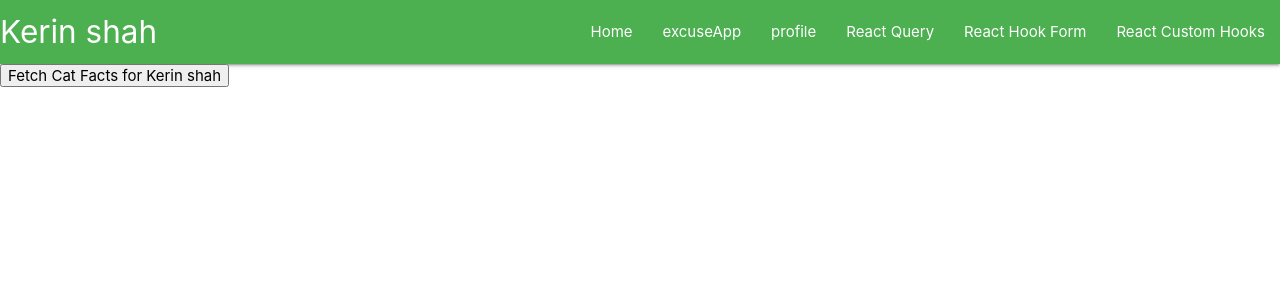
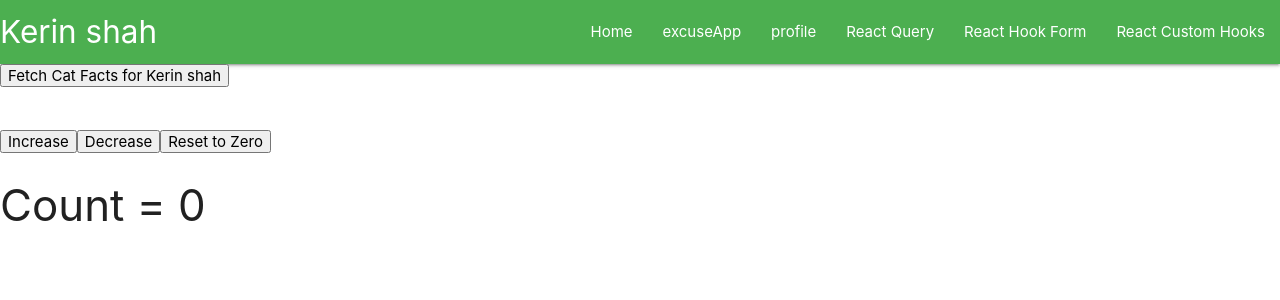
Before and after one commit to kerinshah3/react-practice, a React (Create React App) app: page / in a window 1280 px wide. Shown: the top 300 px of the page. Built offline with nearby package versions, Linux system fonts and the light colour scheme.

Commit message:
use reducer with simple object

```diff
--- a/src/component/api-call/AxiosFetchAPIData.js
+++ b/src/component/api-call/AxiosFetchAPIData.js
@@ -1,6 +1,7 @@
 import React, {useContext, useState} from "react";
 import Axios from "axios";
 import {AppContext} from "../../App";
+import UseReducerHook from "../react-hooks/use-reducer/UseReducerHook";
 
 export default function AxiosFetchAPIData() {
     const {userName}  = useContext(AppContext)
@@ -23,6 +24,7 @@ export default function AxiosFetchAPIData() {
             <button onClick={fetchData}>Fetch Cat Facts for {userName}</button>
             <h1>{fact}</h1>
             <h3>{length}</h3>
+            <UseReducerHook/>
         </div>
     )
 }
--- /dev/null
+++ b/src/component/react-hooks/use-reducer/UseReducerHook.js
@@ -0,0 +1,35 @@
+import React , {useReducer} from "react";
+
+const resetValue = 0
+const reducer = (state,action) => {
+    switch (action) {
+        case 'increment':
+            return state + 1
+        case 'decrement':
+            return state - 1
+        case 'reset':
+            return resetValue
+    }
+}
+
+export default function UseReducerHook(){
+    let [count , dispatch] = useReducer(reducer,resetValue)
+
+
+    return(
+        <div>
+            <button onClick={() => dispatch('increment')}>
+                Increase
+            </button>
+            <button onClick={() => dispatch('decrement')}>
+                Decrease
+            </button>
+            <button onClick={() => dispatch('reset')}>
+                Reset to Zero
+            </button>
+            <h3>
+                Count = {count}
+            </h3>
+        </div>
+    )
+}
```
Also changed, not shown: 1 other file (tests, documents, lock files or other folders).
